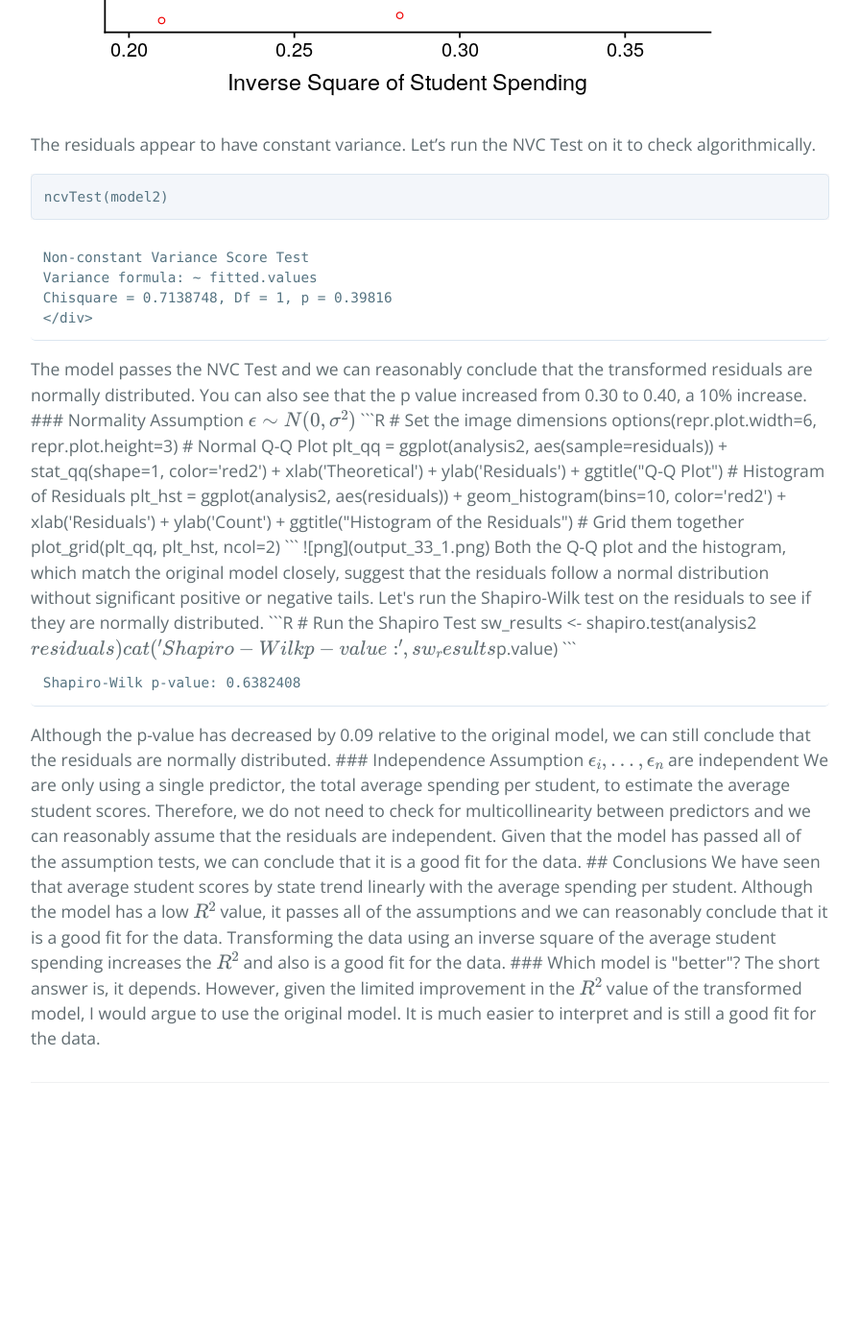
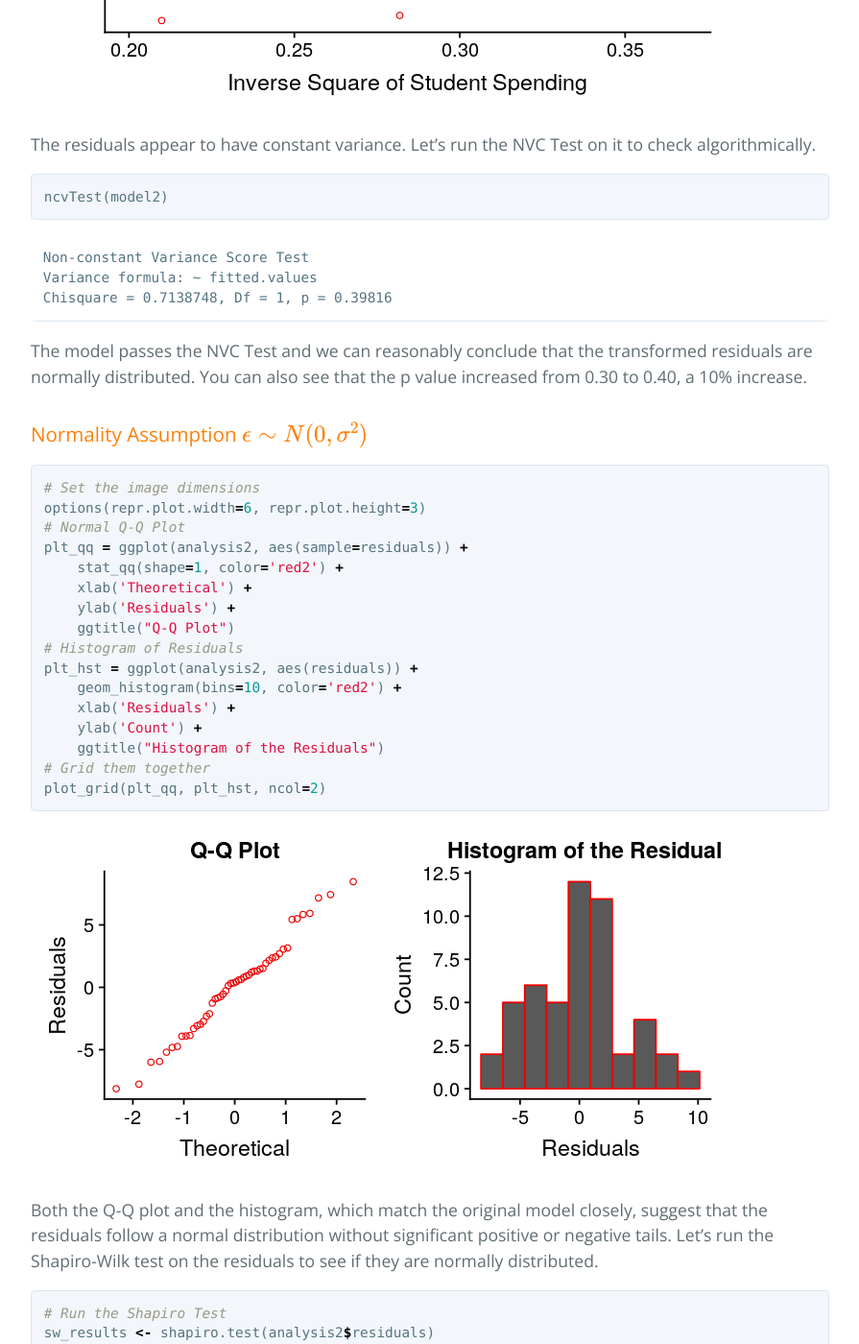
Before and after one commit to jmtritch/jmtritch.github.io, a Jekyll site: the page built from modeling/us_state_education/index.md, in a window 1280 px wide and 1400 px high, scrolled down 11815 px. Shown: the whole window at 96% size, without its empty margins (192-1087 px from the left). Built offline with Jekyll 4.4.1, drawn with Linux system fonts in a browser that asks for light colours; our own code applies the rules of GitHub Pages for plain Markdown files; formulas are drawn with MathJax 3; before the commit the page ends 13007 px from its top, so only the background shows below that; some of the changed text lies outside the part shown.

Commit message:
Updated formatting

```diff
--- a/modeling/us_state_education/index.md
+++ b/modeling/us_state_education/index.md
@@ -389,8 +389,8 @@ ncvTest(model2)
 Non-constant Variance Score Test
 Variance formula: ~ fitted.values
 Chisquare = 0.7138748, Df = 1, p = 0.39816
+</pre>
 </div>
-</pre>
 
 The model passes the NVC Test and we can reasonably conclude that the transformed residuals are normally distributed.  You can also see that the p value increased from 0.30 to 0.40, a 10% increase.
 
```
